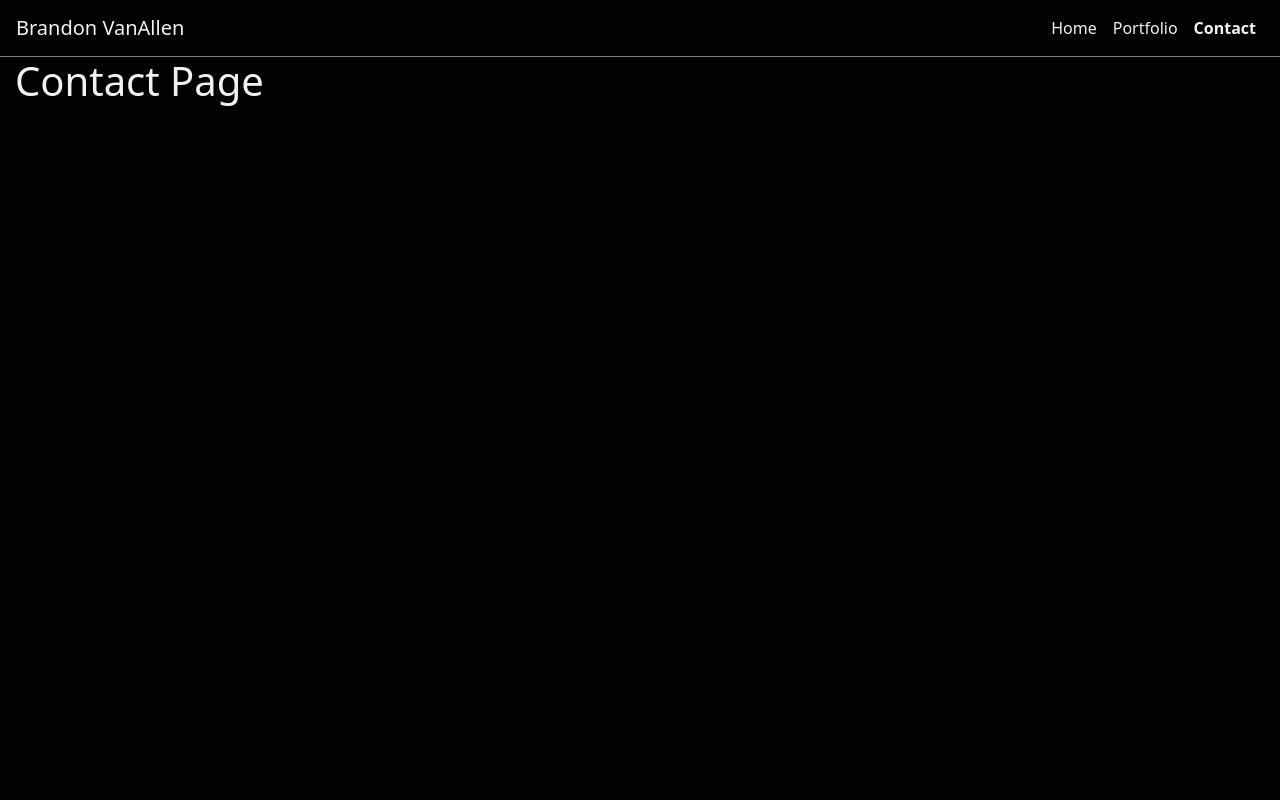
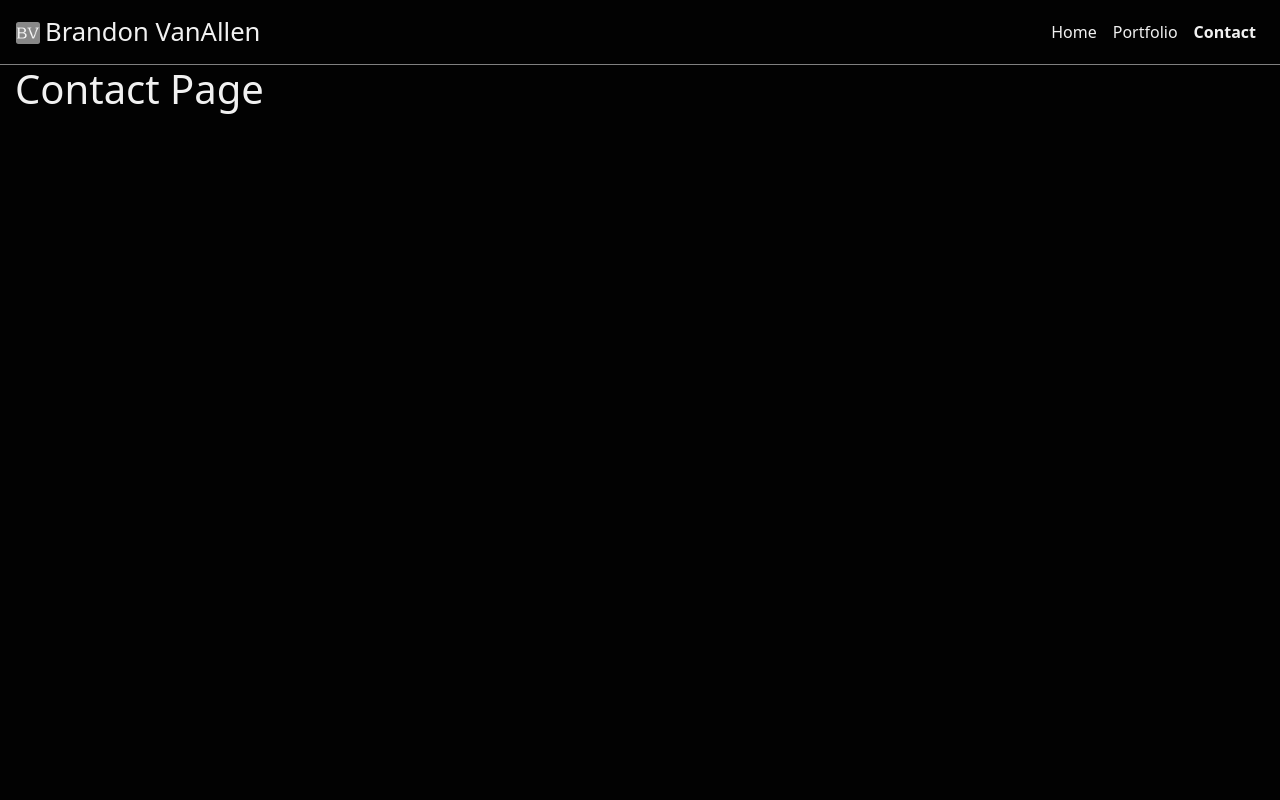
Before and after one commit to BrandonVA/BrandonVA.github.io, a React (Create React App) app: page /contact in a window 1280 px wide. Shown: the top 800 px of the page. Built offline with nearby package versions, Linux system fonts and the light colour scheme.

Commit message:
Added logo in the navbar.

```diff
--- a/src/components/Navbar/index.js
+++ b/src/components/Navbar/index.js
@@ -9,8 +9,19 @@ function Navbar() {
 
   return (
     <nav className="navbar navbar-expand-lg" style={{ background: "#020202" }}>
-      <Link className="navbar-brand" to="/">
-        Brandon VanAllen
+      <Link className="navbar-brand" to="/" style={{ fontSize: "1.6rem" }}>
+        <img
+          style={{
+            width: "1.5rem",
+            height: "1.5rem",
+            marginRight: "5px",
+            paddingBottom: "2px",
+          }}
+          src={`${process.env.PUBLIC_URL}/favicon_io/favicon-32x32.png`}
+          alt=""
+        />
+
+        <span>Brandon VanAllen</span>
       </Link>
       <div className="ml-auto">
         <ul className="navbar-nav">
```
